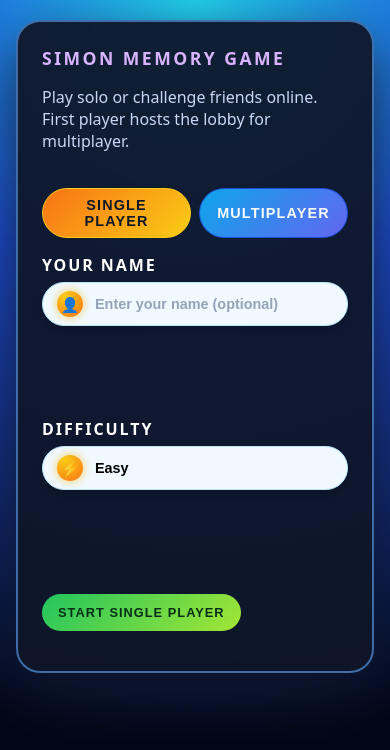
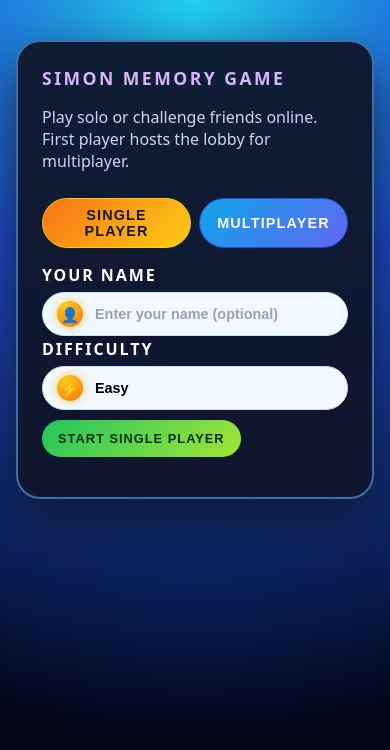
Before and after one commit to peterraat/simon, a website: page public/index.html in a window 390 px wide. Drawn offline with nearby package versions, Linux system fonts and the light colour scheme; no server answers.

Commit message:
Mobile spacing fix + field flex-basis fix + neon title polish

```diff
--- a/public/style.css
+++ b/public/style.css
@@ -51,6 +51,7 @@ body {
   padding: 24px;
   box-shadow: 0 24px 60px rgba(15, 23, 42, 0.9);
   border: 2px solid rgba(96, 165, 250, 0.6);
+  margin-top: 20px;
 }
 
 h1,
@@ -403,7 +404,7 @@ button:active {
 }
 
 .field {
-  flex: 1 1 160px;
+  flex: 1 1 120px;
 }
 
 /* 🟢 FIX: Titles Name and Difficulty - Bold and White 🟢 */
@@ -533,15 +534,41 @@ button:active {
   .field-row {
     flex-direction: column;
     /* Maintain a small gap if needed for readability, or use 0px */
-    gap: 4px !important;
+    gap: 2px !important;
     /* Aggressively eliminate bottom margin on the row container */
-    margin-bottom: 0 !important;
+    margin-bottom: 4px !important;
   }
 
   /* Ensure the container of the pill has no extra bottom margin */
   .field {
     margin-bottom: 0 !important;
+    padding: 0 !important;
+    flex: 0 0 auto;
   }
+
+  /* 👇 ADD THIS */
+  button {
+    margin-top: 6px;
+  }
+
+.field-row {
+    gap: 2px !important;
+    margin-bottom: 4px !important;
+  }
+
+  .input-panel {
+    margin-top: 0 !important;
+    margin-bottom: 0 !important;
+  }
+
+  .field {
+    margin: 0 !important;
+    padding: 0 !important;
+  }
+
+
+
+
 }
 
 /* Additional responsive tweaks */
```
